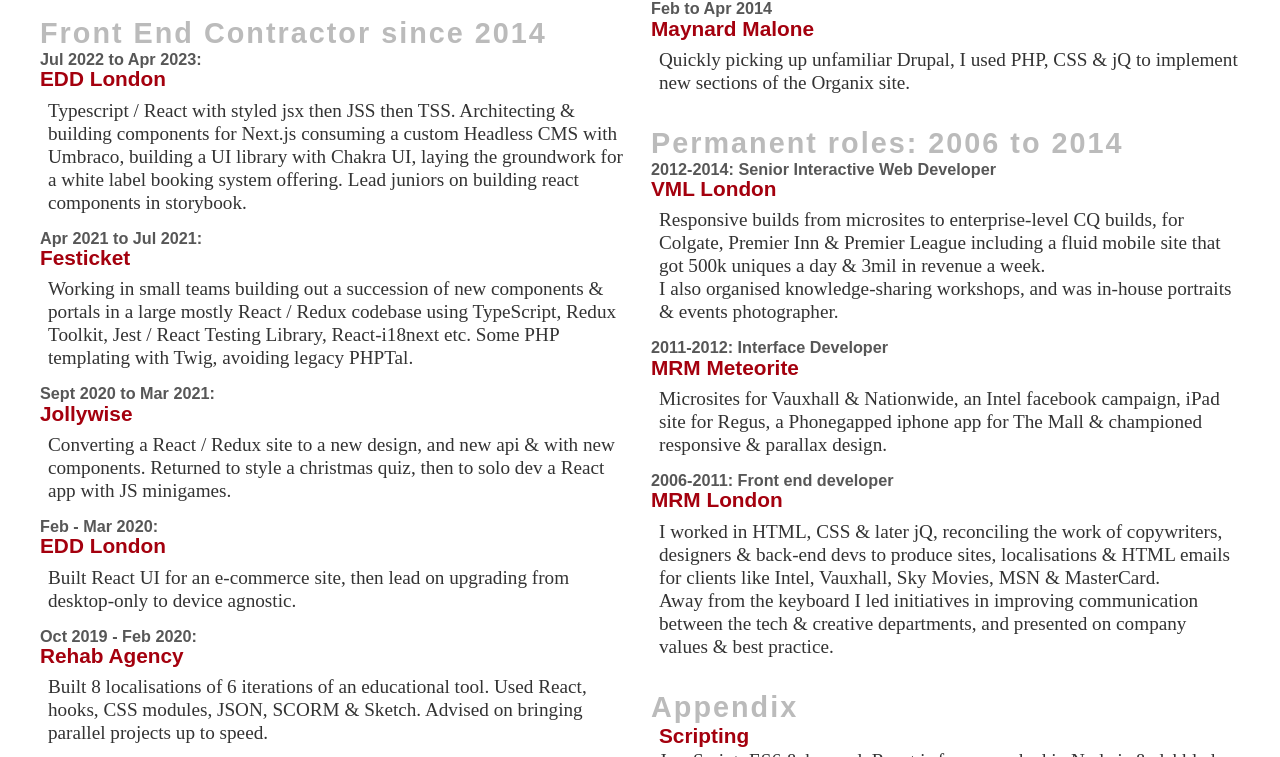
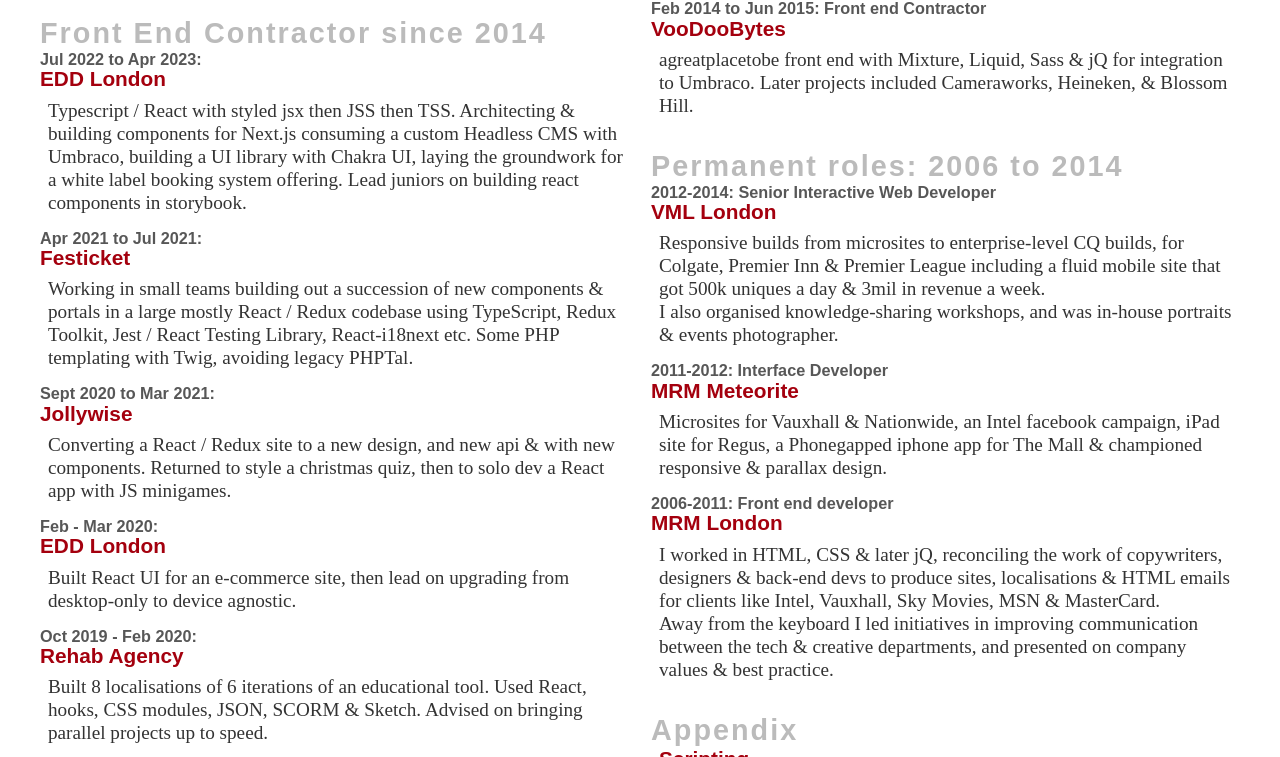
Before and after one commit to DanielGovan/cv_page, a Gatsby site: page / in a window 1280 px wide. Shown: the part 130-887 px from the top of the page. Built offline with nearby package versions, Linux system fonts and the light colour scheme; Gatsby itself is replaced by a stand-in of ours.

Commit message:
hidden Maynard Malone

```diff
--- a/src/pages/index.js
+++ b/src/pages/index.js
@@ -93,10 +93,10 @@
           integration to Umbraco. Later projects included Cameraworks, Heineken,
           &amp; Blossom Hill.
         </Place>
-        <Place time="Feb to Apr 2014" place="Maynard Malone">
+        {/* <Place time="Feb to Apr 2014" place="Maynard Malone">
           Quickly picking up unfamiliar Drupal, I used PHP, CSS &amp; jQ to
           implement new sections of the Organix site.
-        </Place>
+        </Place> */}
         <NoColWrap>
           <SectionHeader>Permanent roles: 2006 to 2014</SectionHeader>
           <Place
```
